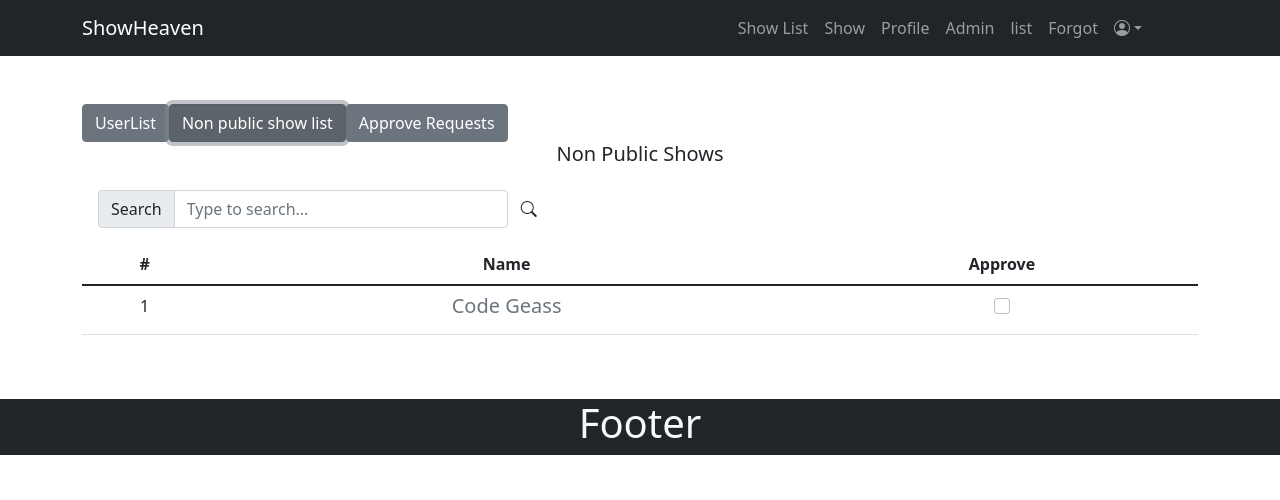
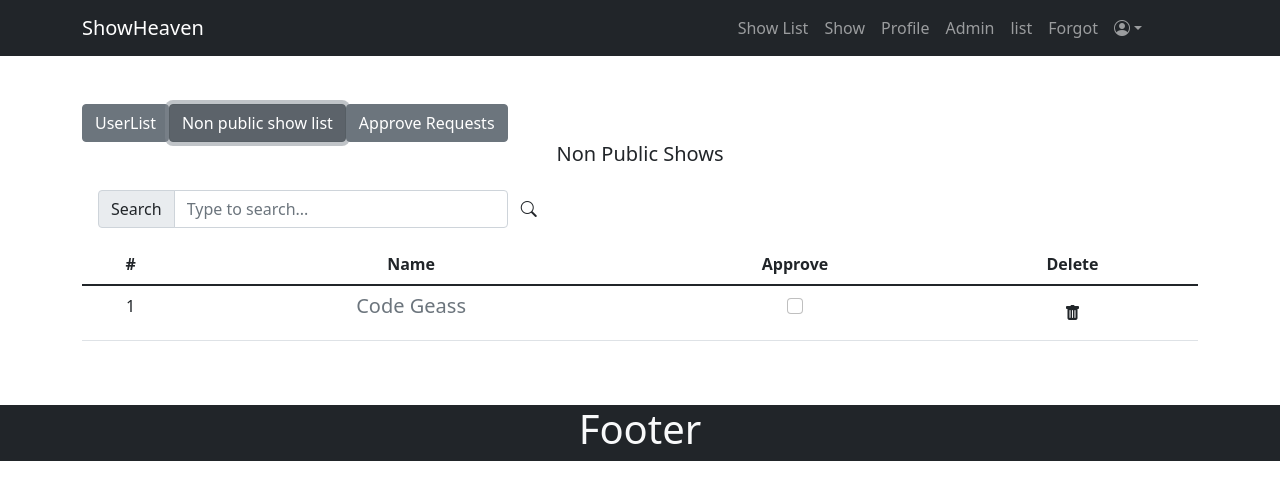
Before and after one commit to cse231lab/showHeaven, a React (Create React App) app in the folder frontend-react/: page /admin in a window 1280 px wide. Both pictures are taken after a click on the button "Non public show list". Shown: the top 500 px of the page. Built offline with nearby package versions, Linux system fonts and the light colour scheme.

Commit message:
admin upd

```diff
--- a/frontend-react/src/components/admin/AdminShowList.tsx
+++ b/frontend-react/src/components/admin/AdminShowList.tsx
@@ -18,13 +18,12 @@ function AdminShowList(props: Props): JSX.Element {
   let shows = [showi];
 
   const handleApprove = (show) => {
-    const entered = prompt('Please enter your yes if you want to keep change?')
-
-  }
+    const entered = prompt("Please enter your yes if you want to keep change?");
+  };
 
   return (
     <>
-    <div className="d-flex justify-content-between p-3">
+      <div className="d-flex justify-content-between p-3">
         <form action="" className="col-5 d-flex">
           <div className="input-group">
             <label htmlFor="searchField" className="input-group-text">
@@ -48,6 +47,7 @@ function AdminShowList(props: Props): JSX.Element {
             <th scope="col"> # </th>
             <th scope="col">Name</th>
             <th scope="col">Approve</th>
+            <th scope="col">Delete</th>
           </tr>
         </thead>
         <tbody>
@@ -70,10 +70,15 @@ function AdminShowList(props: Props): JSX.Element {
                       type="checkbox"
                       value=""
                       defaultChecked={false}
-                      onChange={()=>handleApprove(show)}
+                      onChange={() => handleApprove(show)}
                       id="flexCheckDefault"
                     />
                   </div>
+                </td>
+                <td>
+                  <button className="btn">
+                    <i className="bi bi-trash-fill"></i>
+                  </button>
                 </td>
               </tr>
             );
```
